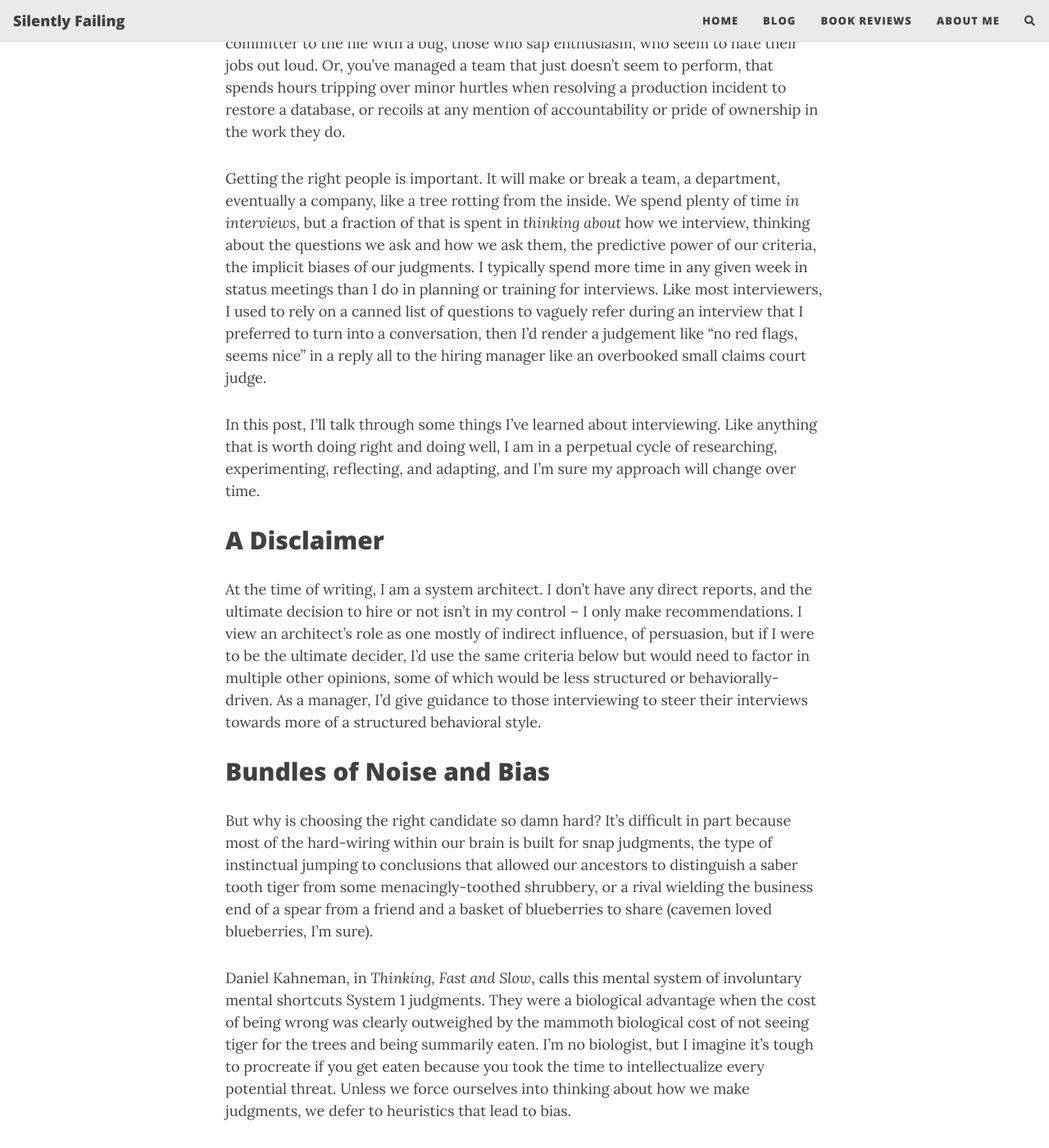
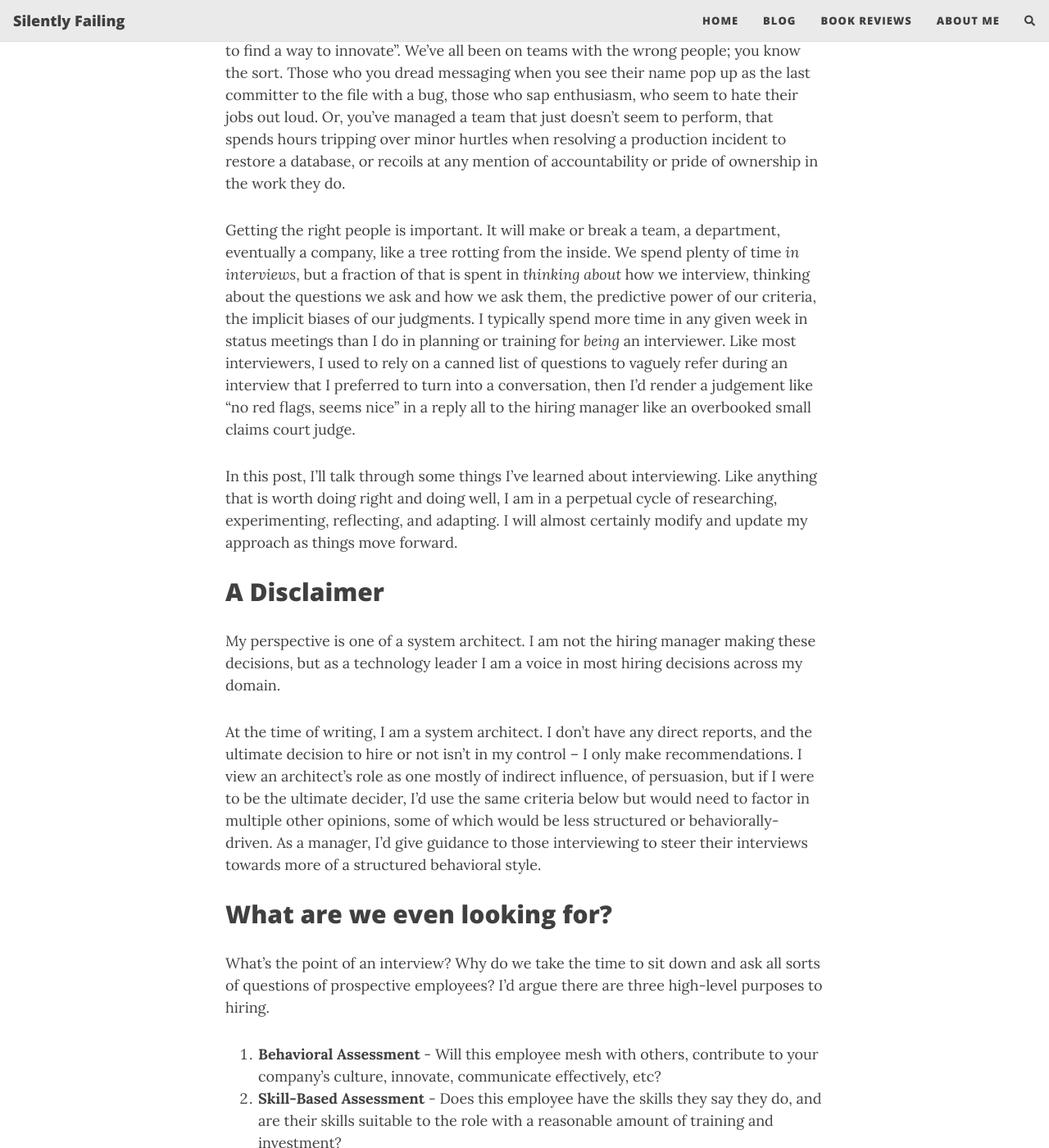
Before and after one commit to mmcintyre1/silently-failing, a Jekyll site: the page built from _posts/blog/2022-07-27-on-interviewing.md, in a window 1280 px wide and 1400 px high, scrolled down 400 px. Shown: the whole window at 82% size. Built offline with Jekyll 4.4.1, drawn with Linux system fonts in a browser that asks for light colours; nearby versions of some CDN libraries; comment, search, counter and statistics services are not loaded; some of the changed text lies outside the part shown.

Commit message:
added to draft of on interviewing and changed pub date

```diff
--- a/_posts/blog/2022-07-02-on-interviewing.md
+++ b/_posts/blog/2022-07-27-on-interviewing.md
@@ -8,20 +8,34 @@ share-img:
 readtime: true
 tags: ["blog", "business"]
 permalink: /blog/on-interviewing
-tags: ["book-review", "tech-book"]
-date: 2022-07-02 12:00:00 -0500
+tags: ["blog", "interviewing", "tech"]
+date: 2022-07-27 12:00:00 -0500
 ---
 
+## Introduction
  "In technology", as Marissa Mayer, former CEO of Yahoo, says, "it’s about the people -- getting the best people, retaining them, nurturing a creative environment, and helping to find a way to innovate”. We've all been on teams with the wrong people; you know the sort. Those who you dread messaging when you see their name pop up as the last committer to the file with a bug, those who sap enthusiasm, who seem to hate their jobs out loud. Or, you've managed a team that just doesn't seem to perform, that spends hours tripping over minor hurtles when resolving a production incident to restore a database, or recoils at any mention of accountability or pride of ownership in the work they do.
 
- Getting the right people is important. It will make or break a team, a department, eventually a company, like a tree rotting from the inside. We spend plenty of time _in interviews_, but a fraction of that is spent in _thinking about_ how we interview, thinking about the questions we ask and how we ask them, the predictive power of our criteria, the implicit biases of our judgments. I typically spend more time in any given week in status meetings than I do in planning or training for interviews. Like most interviewers, I used to rely on a canned list of questions to vaguely refer during an interview that I preferred to turn into a conversation, then I'd render a judgement like "no red flags, seems nice" in a reply all to the hiring manager like an overbooked small claims court judge.
+ Getting the right people is important. It will make or break a team, a department, eventually a company, like a tree rotting from the inside. We spend plenty of time _in interviews_, but a fraction of that is spent in _thinking about_ how we interview, thinking about the questions we ask and how we ask them, the predictive power of our criteria, the implicit biases of our judgments. I typically spend more time in any given week in status meetings than I do in planning or training for _being_ an interviewer. Like most interviewers, I used to rely on a canned list of questions to vaguely refer during an interview that I preferred to turn into a conversation, then I'd render a judgement like "no red flags, seems nice" in a reply all to the hiring manager like an overbooked small claims court judge.
 
- In this post, I'll talk through some things I've learned about interviewing. Like anything that is worth doing right and doing well, I am in a perpetual cycle of researching, experimenting, reflecting, and adapting, and I'm sure my approach will change over time.
+ In this post, I'll talk through some things I've learned about interviewing. Like anything that is worth doing right and doing well, I am in a perpetual cycle of researching, experimenting, reflecting, and adapting. I will almost certainly modify and update my approach as things move forward.
 
 ## A Disclaimer
+My perspective is one of a system architect. I am not the hiring manager making these decisions, but as a technology leader I am a voice in most hiring decisions across my domain.
+
 At the time of writing, I am a system architect. I don't have any direct reports, and the ultimate decision to hire or not isn't in my control -- I only make recommendations. I view an architect's role as one mostly of indirect influence, of persuasion, but if I were to be the ultimate decider, I'd use the same criteria below but would need to factor in multiple other opinions, some of which would be less structured or behaviorally-driven. As a manager, I'd give guidance to those interviewing to steer their interviews towards more of a structured behavioral style.
 
-## Bundles of Noise and Bias
+## What are we even looking for?
+What's the point of an interview? Why do we take the time to sit down and ask all sorts of questions of prospective employees? I'd argue there are three high-level purposes to hiring.
+
+1. **Behavioral Assessment** - Will this employee mesh with others, contribute to your company's culture, innovate, communicate effectively, etc?
+2. **Skill-Based Assessment** - Does this employee have the skills they say they do, and are their skills suitable to the role with a reasonable amount of training and investment?
+3. **Selling Your Company** - Does this employee even want to work at your company, and what can you do to make your company attractive to them?
+
+I've called the second item a more generic "Skill-Based" rather than saying "technical". Every role has some measure of skill involved. It just so happens in my domain, we do technical assessments, but in others, you might ask a future ice scream scooper how they are with cold fingers, or a tax accountant to show their certifications. Tech is a weird beast because we largely ignore certifications while simultaneously bemoaning the difficulty we have in assessing technical viability.
+
+For the purposes of this post, I separate a behavioral assessment from a skill-based one. I'll dedicate some real estate at the end of the article [reference] to what I've done at my company for skill-based assessments, but the bulk of this article is about behavioral assessments. I'd advocate that if your interviews are a mish-mash of interrogative technical trivia and behavioral questions and conversational banter, you should clearly delineate any given interviews intent and ensure that you have communicated that with your interview panel.
+
+## Bundles of noise and bias
 But why is choosing the right candidate so damn hard? It's difficult in part because most of the hard-wiring within our brain is built for snap judgments, the type of instinctual jumping to conclusions that allowed our ancestors to distinguish a saber tooth tiger from some menacingly-toothed shrubbery, or a rival wielding the business end of a spear from a friend and a basket of blueberries to share (cavemen loved blueberries, I'm sure).
 
 Daniel Kahneman, in _Thinking, Fast and Slow_, calls this mental system of involuntary mental shortcuts System 1 judgments. They were a biological advantage when the cost of being wrong was clearly outweighed by the mammoth biological cost of not seeing tiger for the trees and being summarily eaten. I'm no biologist, but I imagine it's tough to procreate if you get eaten because you took the time to intellectualize every potential threat. Unless we force ourselves into thinking about how we make judgments, we defer to heuristics that lead to bias.
@@ -35,7 +49,7 @@ Here are some biases you might typically fall into during an interview:
 
 Add to this the effect of noise, or random scatter, the other side of potential errors in judgments, and you have a recipe for the decisions we make in the candidates we hire having exceptionally low predictive power; essentially only slightly better than a coin flip. You can save the pleasantries and just hire by coin flip.
 
-## Interview Approaches - The Research
+## Interview approaches: the research
 Despite the potential presence of bias and noise, not all interview types are created the same. Most research classifies interview approaches into three broad categories, coinciding with a spectrum of less to more structure structure and informal to behavioral questions.
 
 The most informal type of interview and the structure most frequently used is a **convential unstructured interview**, where the interviewer and interviewee engage in a type of informal dialogue, where questions follow the course of conversation and the interviewer typically doesn't bring a script of questions to ask.
@@ -46,10 +60,10 @@ Finally, there is the **structured behavioral interview**, where the interviewer
 
 In increasing the structure of the interview corresponds to increasing reliability in determinations of success. The research is pretty clear that a Structured Behavioral Interview is the most reliable indicator of a candidate's fit for purpose success potential of a role. In blah study, they found that reliability, a measure of predictiveness of success, corresponded to .50, .60, .70 for each respective interview type. Countless other studies have replicated these results.
 
-## A Quick Detour to Talk about Interview Success
+## How can we even determine interview success?
 Evaluating validity of initial assessments is a non-trivial problem. Most studies have used performance reviews 6 months to 2 years down the line, or tenure with the company, to assess the "success" of judgments in hiring candidates. While this is well and good, there is so much that happens after you hire a candidate that the idea that we could evaluate our assessments of candidates in any objective fashion might be an intractable problem. If you hire Suzie, and she is a rockstar in interviews but then deals with health issues, or a re-org aligns her to a boss that stubs out her ambition and thus her performance suffers, is that really a failure of your assessment in interviews?
 
-## My Approach
+## My approach
 I'll start with some high level competencies, a framework within which to ground my questions. Often this will be supplied by the hiring manager, but when it's not, I find that these sorts of things can be a clarifying exercise. I like to also add a few clarifying thoughts to each competency.
 
 Once I have these high-level competencies, I start to craft questions. Asking behavioral questions becomes somewhat formulaic; they tend to follow the format of
@@ -66,6 +80,13 @@ Once I have these high-level competencies, I start to craft questions. Asking be
 3. Cultural Fit - _someone who is excited by complex environments, isn't intimidated by jumping into difficult spaces with unclear documentation, and is an open communicator_
   - Can you describe the most complicated technical environment you've worked in? What made it complicated? How do you deal with these sorts of environments?
 
+## Skill-based technical assessments
+- prompt ahead of time
+- live whiteboarding - testing not just technical viability but how someone operates under pressure
+- technical trivia questions
+-
+## Wrapping it up
+Didn't address things like interview panels, how to structure and give feedback, etc. etc. And this is advice that is applicable to my circumstance, so you might find something that works differently for your domain. If I have one piece of advice, it would be to really think through your interview process and interrogate whether it is working for you, whether you are hiring the best candidates, missing out on others, biased in invisible ways. Because the unexamined interview process is not worth having.
 
 
 ---
```
